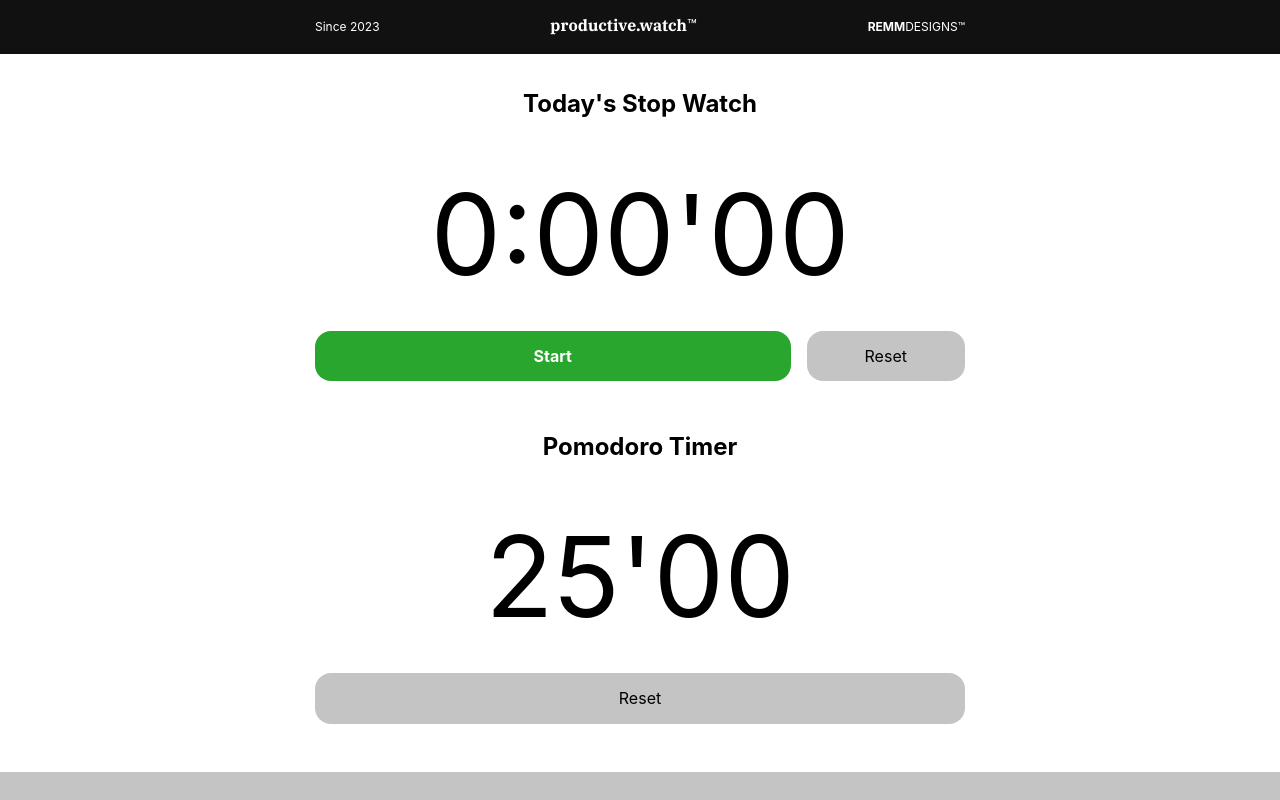
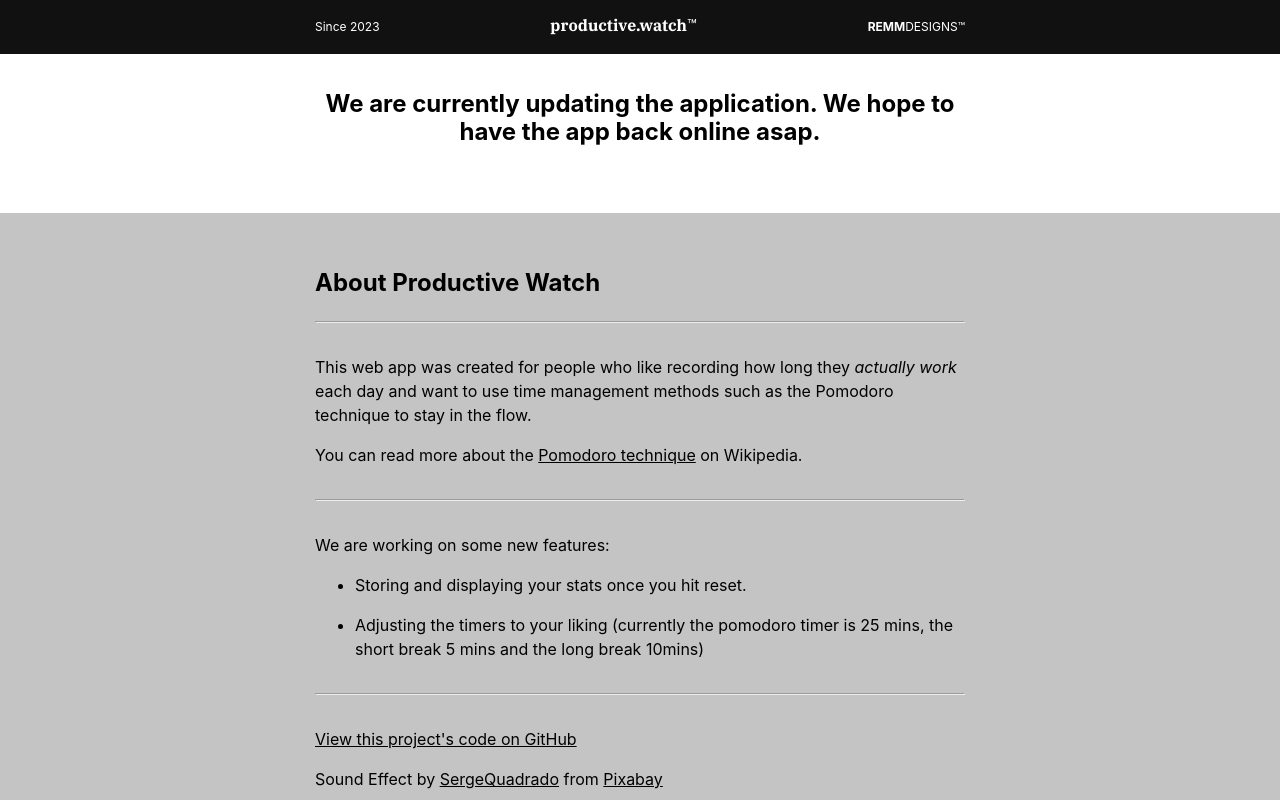
Before and after one commit to remmdesigns/productive.watch, a React (Vite) app: page / in a window 1280 px wide. Shown: the top 800 px of the page. Built offline with nearby package versions, Linux system fonts and the light colour scheme.

Commit message:
identified a bug! Began trying to fix it, and added message for users

```diff
--- a/src/App.jsx
+++ b/src/App.jsx
@@ -8,19 +8,20 @@ import Footer from './components/Footer'
 import About from './components/About'
 
 function App() {
-  const start = 0 //(3600*10-10)
-  const pomodoro = 1500
-  const shortBreak = 300
-  const longBreak = 600
+  const start = 0 //3601000 //(3600*10-10)
+  const pomodoro = 1500 //1500000
+  const shortBreak = 300 //300000
+  const longBreak = 600 //600000
 
-  const [stopwatch, setStopWatch] = useState(start)
+  const [stopwatch, setStopwatch] = useState(start)
   const [running, setRunning] = useState(false)
 
   const [timer, setTimer] = useState(pomodoro)
   const [pomodoroCount, setPomodoroCount] = useState(0)
   const [timerStage, setTimerStage] = useState(1)
 
-  const [previousEntries, setPreviousEntries] = useState(() => JSON.parse(localStorage.getItem("history") ?? '[]'))
+  // const [previousEntries, setPreviousEntries] = useState(() => JSON.parse(localStorage.getItem("history") ?? '[]'))
+  const [timeArray, setTimeArray] = useState(() => JSON.parse(localStorage.getItem("timeArray") ?? '[]'))
 
   useEffect(() => {
     if (running && timerStage < 3) {
@@ -33,7 +34,25 @@ function App() {
       // console.log(("0" + Math.floor((stopwatch / 3600) % 60)).slice(-2))
 
       const stopwatchId = setInterval(() => {
-        setStopWatch(prevState => prevState + 1)
+        // setStopwatch(prevState => prevState + 1)
+        const currentTime = new Date()
+
+        // let total
+
+        // timeArray.map(item => {
+        //   console.log(item)
+        //   total += parseInt(item.end, 10) - parseInt(item.start, 10)
+        // })
+
+        // console.log(total)
+        // setStopwatch(total)
+
+        setStopwatch((currentTime - timeArray.at(-1).start))
+        console.log(stopwatch)
+        console.log(("0" + Math.floor((stopwatch / 1000) % 60)).slice(-2))
+        console.log(("0" + Math.floor((stopwatch / 60000) % 60)).slice(-2))
+        console.log(("" + Math.floor((stopwatch / 3600000) % 60)))
+
       }, 1000)
 
       return () => {
@@ -87,6 +106,29 @@ Designed and developed by REMMDESIGNS©
 Visit www.remmdesigns.com to learn more.`)
   }, [])
 
+  useEffect(() => {
+    const currentTime = new Date()
+
+    if (running) {
+
+      timeArray.push({ start: currentTime })
+      localStorage.setItem("timeArray", JSON.stringify(timeArray))
+
+    } else if (!running) {
+
+      const lastItem = timeArray.pop()
+      // const duration = currentTime - lastItem?.start
+      // console.log(duration / 1000)
+      const updatedRecording = {...lastItem, end: currentTime }
+
+      timeArray.push(updatedRecording)
+      localStorage.setItem("timeArray", JSON.stringify(timeArray))
+    }
+
+    console.log(JSON.parse(localStorage.getItem("timeArray") ?? '[]'))
+
+  }, [running])
+
   const handleRunning = (boolean) => {
     if (boolean) {
       setRunning(boolean)
@@ -103,12 +145,15 @@ Visit www.remmdesigns.com to learn more.`)
     //   pomodoroCount
     // })
     // localStorage.setItem("history", JSON.stringify(previousEntries))
+    setTimeArray([])
+    localStorage.setItem("timeArray", JSON.stringify(timeArray))
 
     setRunning(false)
-    setStopWatch(start)
+    setStopwatch(start)
     setTimer(pomodoro)
     setPomodoroCount(0)
     setTimerStage(1)
+
   }
 
   const handleTimerStage = (stage) => {
@@ -134,22 +179,22 @@ Visit www.remmdesigns.com to learn more.`)
       <main>
         <div className='padding-1111 flex justify-content-center'>
           <div className='container'>
-            <Stopwatch
+            {/* <Stopwatch
               stopwatch={stopwatch}
               running={running}
               timerStage={timerStage}
               handleRunning={handleRunning}
               handleReset={handleReset}
               handleTimerStage={handleTimerStage}
-            />
-            <Timer
+            /> */}
+            {/* <Timer
               timer={timer}
               pomodoroCount={pomodoroCount}
               timerStage={timerStage}
               handleTimerStage={handleTimerStage}
               handleRunning={handleRunning}
-            />
-            {/* <History /> */}
+            /> */}
+            <History />
           </div>
         </div>
         <About />
--- a/src/components/History.jsx
+++ b/src/components/History.jsx
@@ -1,11 +1,11 @@
 const History = () => {
 
     return (
-        <section>
-            <h2>Last seven entries</h2>
-            <table>
+        <section className='flex flex-direction-column '>
+            <h2 className='text-align-center'>We are currently updating the application. We hope to have the app back online asap.</h2>
+                {/* <table>
 
-            </table>
+                </table> */}
         </section>
     )
 }
--- a/src/components/Stopwatch.jsx
+++ b/src/components/Stopwatch.jsx
@@ -32,9 +32,9 @@ const Stopwatch = (props) => {
             <h2 className='text-align-center'>Today's Stop Watch</h2>
             <div className='text-align-center'>
                 <p className='clock extra-large-font'>
-                    <span>{("" + Math.floor((props.stopwatch / 3600) % 60)).slice(-2)}</span>:
-                    <span>{("0" + Math.floor((props.stopwatch / 60) % 60)).slice(-2)}</span>'
-                    <span>{("0" + (props.stopwatch % 60)).slice(-2)}</span>
+                    <span>{("" + Math.floor((props.stopwatch / 3600000) % 60)).slice(-2)}</span>:
+                    <span>{("0" + Math.floor((props.stopwatch / 60000) % 60)).slice(-2)}</span>'
+                    <span>{("0" + Math.floor((props.stopwatch / 1000) % 60)).slice(-2)}</span>
                 </p>
             </div>
             <div className="grid-3-1--1">
```
